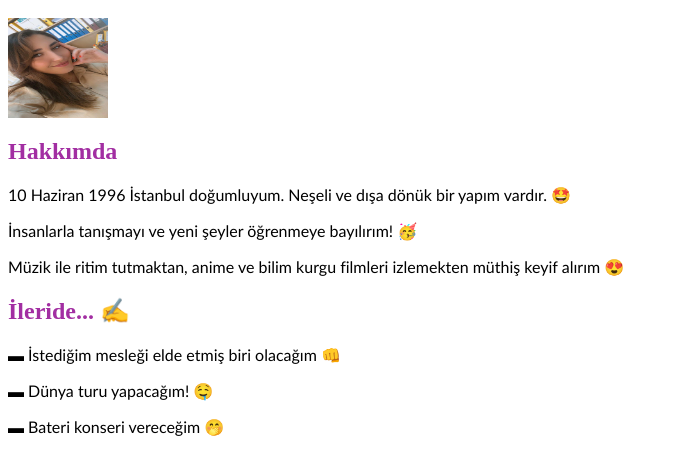
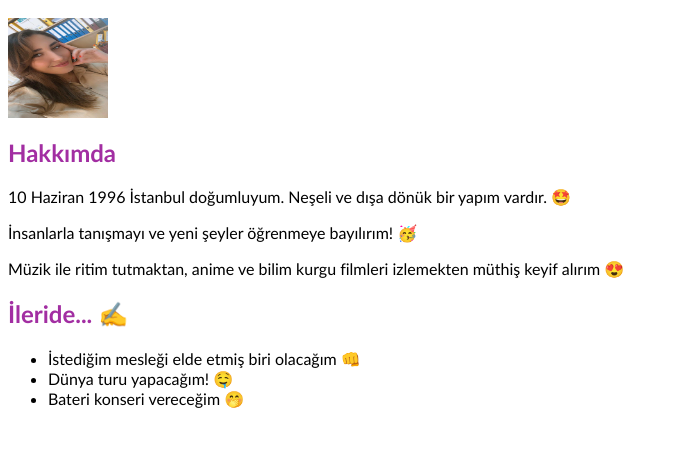
Before and after one commit to misaline/ilkwebsayfasi, a plain HTML site: page index.html in a window 1280 px wide. Shown: the part 50-524 px from the top of the page, without its empty margins (0-678 px from the left). Drawn offline with Linux system fonts and the light colour scheme.

Commit message:
CSS kurallari ekledim ve dosyayi formatladim

```diff
--- a/index.html
+++ b/index.html
@@ -1,28 +1,39 @@
 <html lang="TR"> <!-- dil seçimimiz-->
+
 <head>
     <meta charset="utf-8"> <!-- alfabe seçimimiz-->
     <meta name="viewport" content="width=device-width, initial-scale=1,0">
-    <title>ilk odev</title> <!-- arka plan başlığı-->
+    <title>ilk odev</title> <!-- pencere başlığı-->
+    <style>
+        body {
+            font-family: Calibri;
+        }
+
+        .lila-yazi {
+            color: #a22ea2;
+        }
+    </style>
 </head>
+
 <body>
-<font face="calibri" color="a22ea2"><h1> ZEHRA AKDOĞAN</h1></font> <!-- ana başlık-->
-<img src="ornekresim.jpeg" alt="Örnek Resim" width="100" height="100"/><!--Resim ekleme-->
+    <h1 class="lila-yazi"> ZEHRA AKDOĞAN</h1> <!-- ana başlık-->
+    <img src="ornekresim.jpeg" alt="Örnek Resim" width="100" height="100" /> <!--Resim ekleme-->
 
-<font color="a22ea2"><h2> Hakkımda</h2></font> <!-- alt başlık-->
-<font face="calibri"> <!--yazı stili belirleme-->
-<p> 10 Haziran 1996 İstanbul doğumluyum.
-    Neşeli ve dışa dönük bir yapım vardır. 🤩</p>
-<p> İnsanlarla tanışmayı ve yeni şeyler öğrenmeye bayılırım! 🥳</p>
-<p> Müzik ile ritim tutmaktan, anime ve bilim kurgu filmleri izlemekten müthiş keyif alırım 😍</p>
-</font> <!-- Alt başlığın paragrafını oluşturma-->
+    <h2 class="lila-yazi"> Hakkımda</h2> <!-- alt başlık-->
+    <p> 10 Haziran 1996 İstanbul doğumluyum.
+        Neşeli ve dışa dönük bir yapım vardır. 🤩</p>
+    <p> İnsanlarla tanışmayı ve yeni şeyler öğrenmeye bayılırım! 🥳</p>
+    <p> Müzik ile ritim tutmaktan, anime ve bilim kurgu filmleri izlemekten müthiş keyif alırım 😍</p>
+    <!-- Alt başlığın paragrafını oluşturma-->
 
-<font color="a22ea2"><h2>İleride... ✍️</h2></font>
+    <h2 class="lila-yazi">İleride... ✍️</h2>
 
-<font face="calibri">
-<p> ▬ İstediğim mesleği elde etmiş biri olacağım 👊 </p>
-<p> ▬ Dünya turu yapacağım! 🤤</p>
-<p> ▬ Bateri konseri vereceğim 🤭 </p>
-</font>
+    <ul>
+        <li>İstediğim mesleği elde etmiş biri olacağım 👊</li>
+        <li>Dünya turu yapacağım! 🤤</li>
+        <li>Bateri konseri vereceğim 🤭</li>
+    </ul>
 
 </body>
+
 </html>
```
